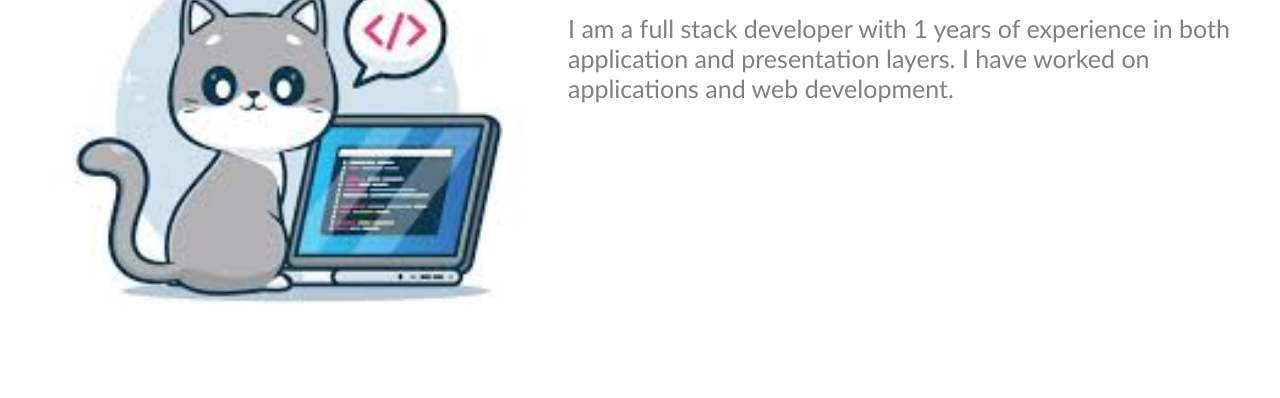
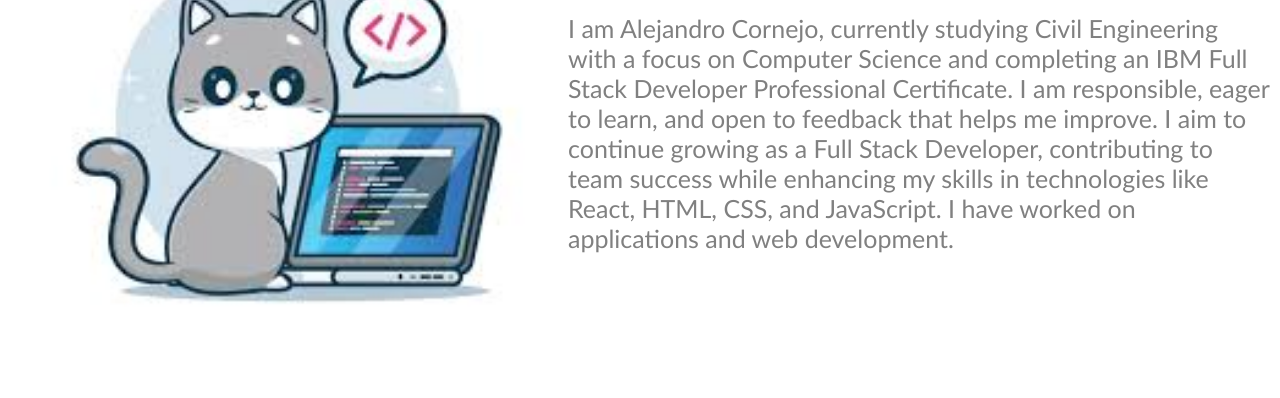
Before and after one commit to Alehcs/my-portfolio, a plain HTML site: page index.html in a window 1280 px wide. Shown: the part 311-709 px from the top of the page. Drawn offline with Linux system fonts and the light colour scheme.

Commit message:
Update index.html

```diff
--- a/index.html
+++ b/index.html
@@ -40,7 +40,13 @@
             Hi, I'm Alejandro! <img src="html_finalprojimages/waving-hand.png" width="60px"/>
           </h1>
           <p>
-            I am a full stack developer with 1 years of experience in both application and presentation layers.
+            I am Alejandro Cornejo, currently studying Civil Engineering
+            with a focus on Computer Science and completing an IBM Full
+            Stack Developer Professional Certificate. I am responsible,
+            eager to learn, and open to feedback that helps me improve. I
+            aim to continue growing as a Full Stack Developer,
+            contributing to team success while enhancing my skills in
+            technologies like React, HTML, CSS, and JavaScript.
             I have worked on applications and web development.
           </p>
       </div>
```
